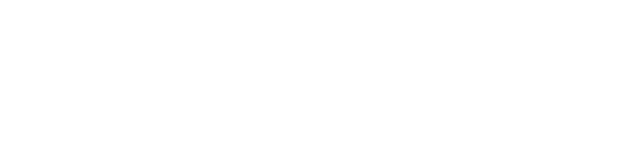
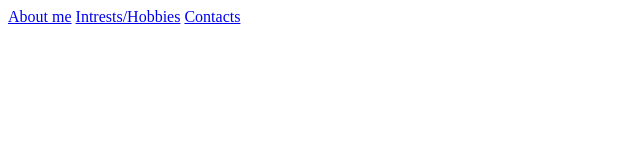
Before and after one commit to ekiptunge/independent-project, a plain HTML site: page contacts.html in a window 1280 px wide. Shown: the whole page, without its empty margins (0-640 px from the left). Drawn offline with Linux system fonts and the light colour scheme.

Commit message:
added nav element on contacts.html

```diff
--- a/contacts.html
+++ b/contacts.html
@@ -4,7 +4,11 @@
     <title>Contacts</title>
     <body>
         <div>
-
+            <nav>
+                <a href="independent-project.html" >About me</a>
+                <a href="intrests-hobbies.html">Intrests/Hobbies</a>
+                <a href="contacts.html">Contacts</a>
+            </nav>
         </div>
     </body>
 </html>
```
Also changed, not shown: independent-project.html (+1 -0 lines).
